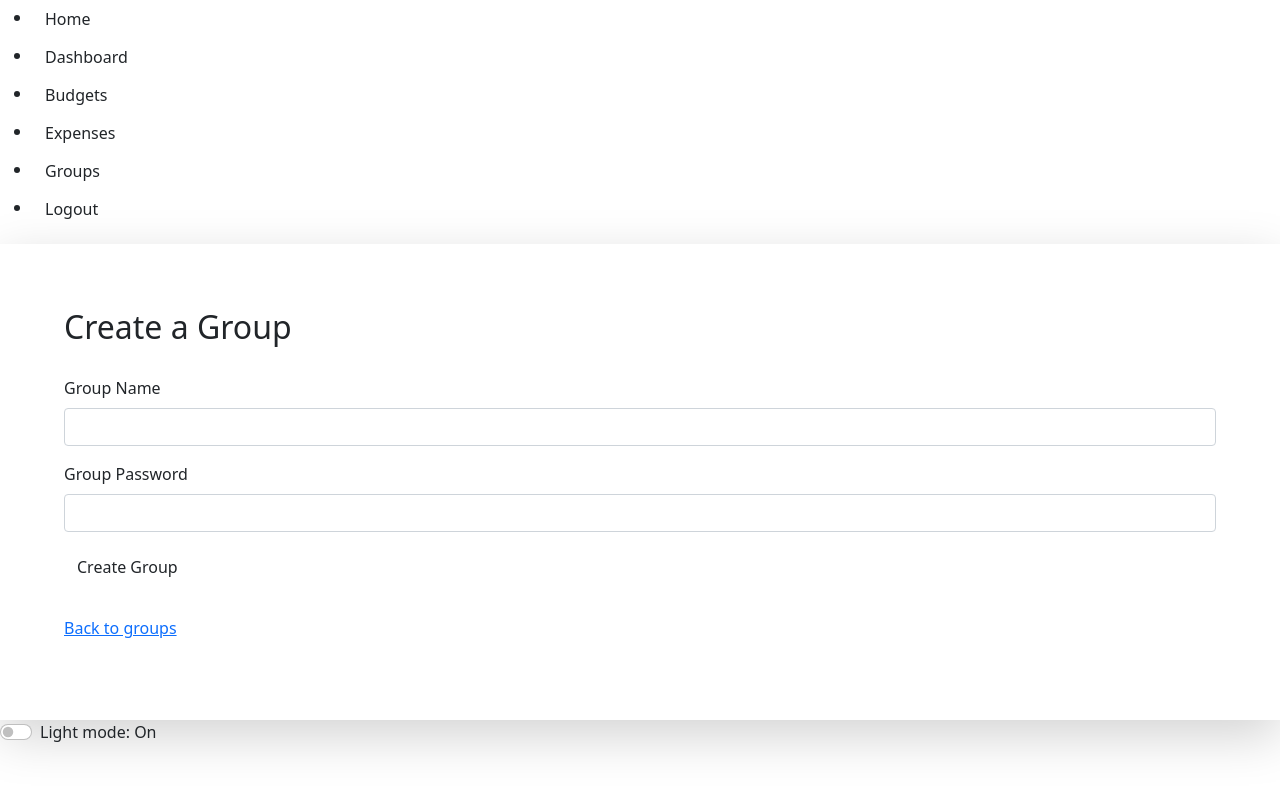
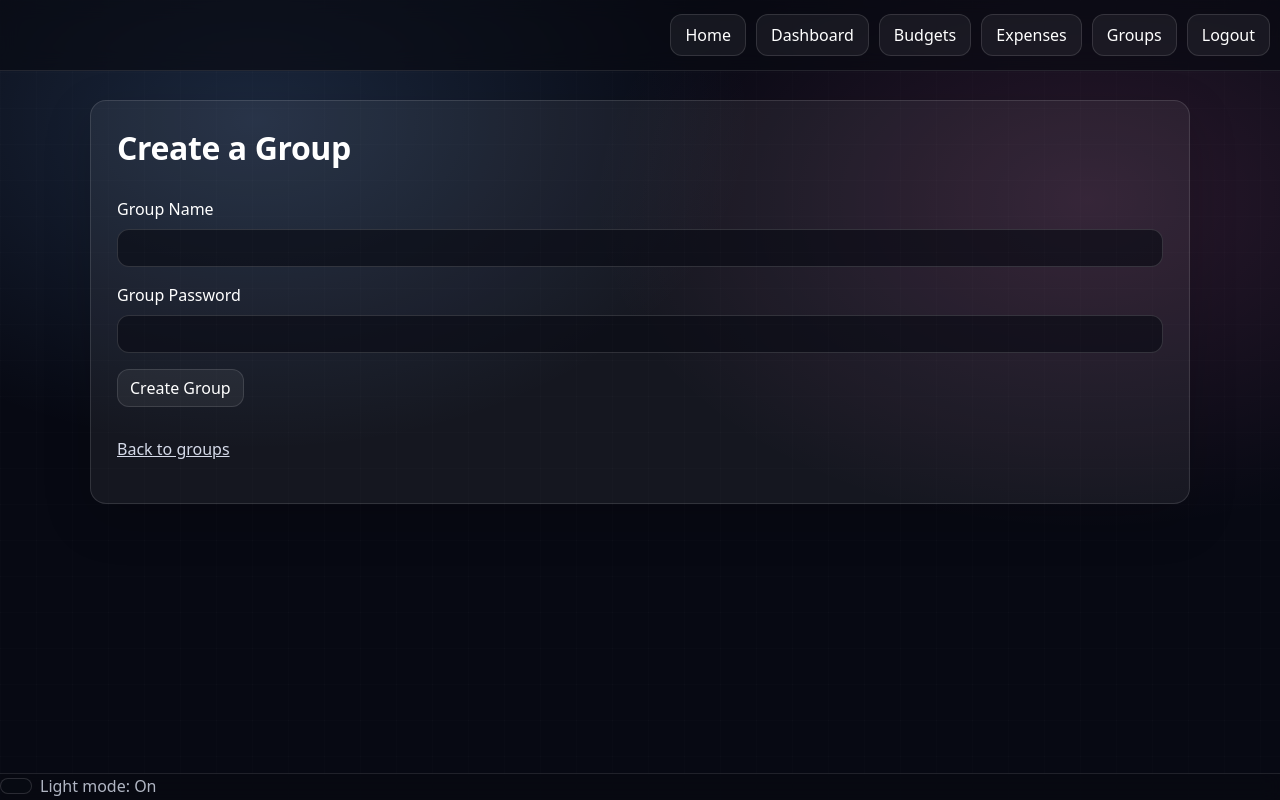
Before and after one commit to hartnecj/FinTrack, a PHP site: page /groups/create.php in a window 1280 px wide. Run offline with PHP 8.4, Linux system fonts and the light colour scheme; the visitor is signed in with stand-in values (Sample User, id 1); some libraries are stand-ins or nearby versions.

Commit message:
Update create.php
3/30/26
added class to body so the CSS would work
-Mary

```diff
--- a/groups/create.php
+++ b/groups/create.php
@@ -83,10 +83,10 @@ if ($_SERVER['REQUEST_METHOD'] === 'POST') {
     <script src="https://code.jquery.com/jquery-4.0.0.js"></script>
     <meta name="viewport" content="width=device-width, initial-scale=1.0">
 
-    <!-- NOTE: Corrected path to match actual project structure -->
-    <link rel="stylesheet" href="/assets/style.css">
+    <!-- NOTE: updated CSS 2/16/26 -->
+    <link rel="stylesheet" href="/assets/style.css?v=5">
 </head>
-<body>
+<body class="ft-page">
 <nav>
     <ul>
         <li><a href="/"><button class="btn">Home</button></a></li>
```
